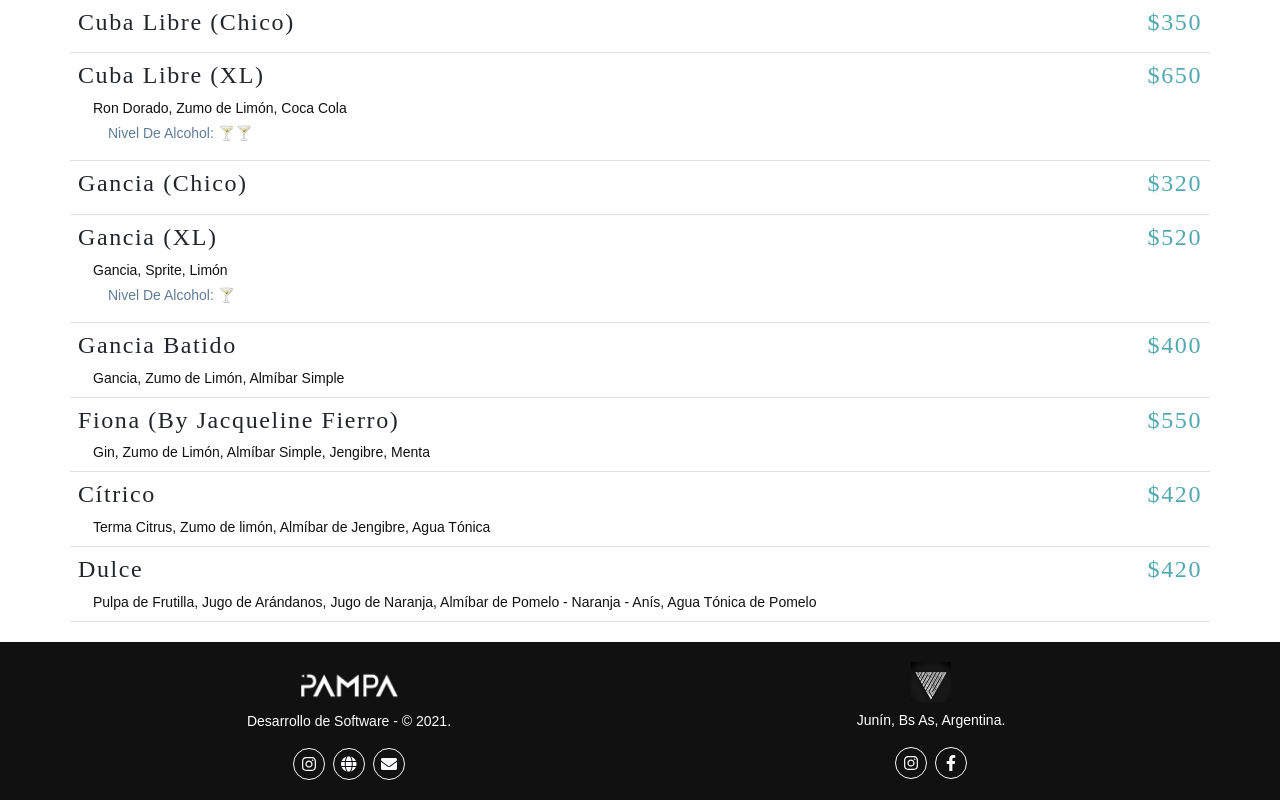
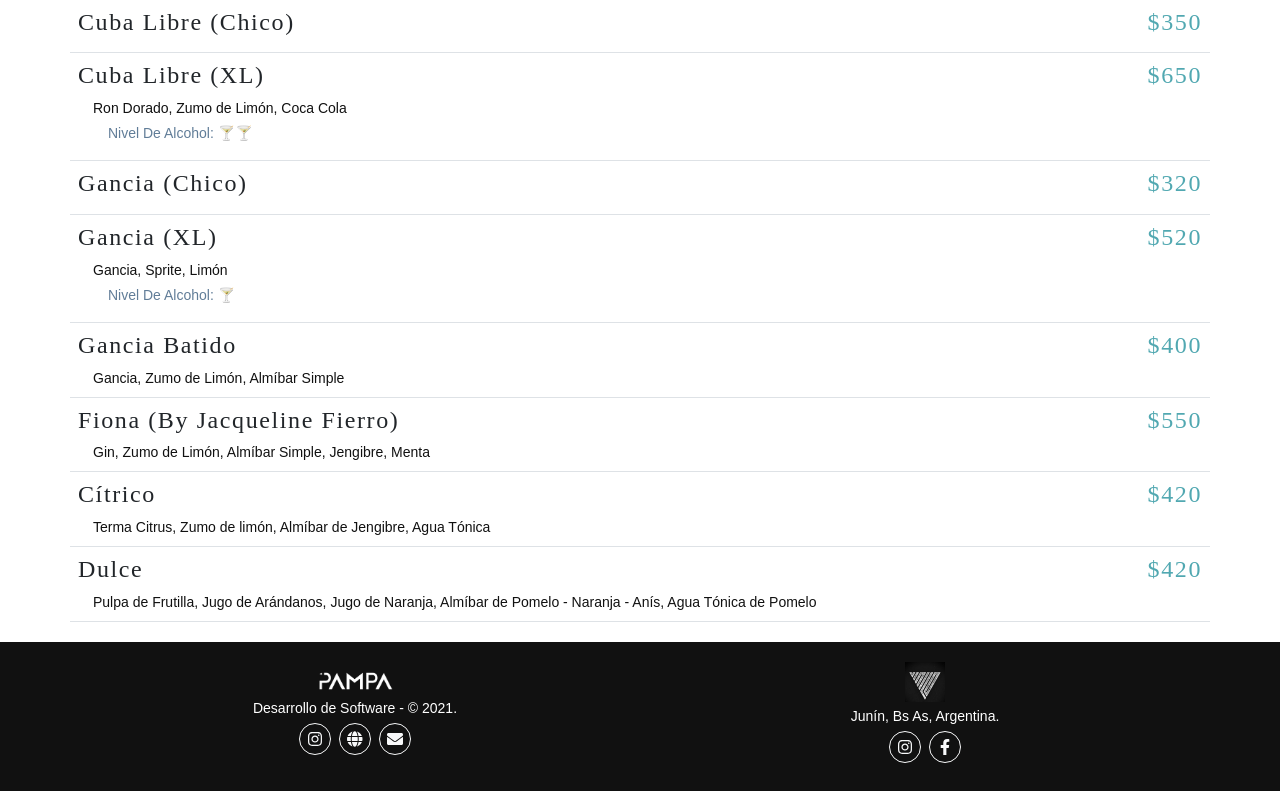
Before and after one commit to santiagocorbanini/menu-vinilo, a React (Create React App) app: page / in a window 1280 px wide. Shown: the part 3807-4607 px from the top of the page. Built offline with nearby package versions, Linux system fonts and the light colour scheme; a web font is replaced by a local one.

Commit message:
arregle footer con padng

```diff
--- a/src/Footer.js
+++ b/src/Footer.js
@@ -5,7 +5,7 @@ const Footer = () => {
   return (
           <div className="footer">
             <div className="container">
-              <div className="row">
+              <div className="row m-0">
                   {/*<!-- Footer Location
                   <div className="col-lg-4 mb-5 mb-lg-0">
                       <h4 className="text-uppercase mb-4">Location</h4>
@@ -17,11 +17,11 @@ const Footer = () => {
                   </div>
                   -->*/}
                   {/*<!-- Footer Social Icons-->*/}
-                  <div className="col-lg-6 mb-5 mb-lg-0">
+                  <div className="col-lg-6 pb-2">
                       <a href="https://www.pampacode.com" target={"_blank"}>
                           <img src={logoPampa} alt="Pampacode" id='logo-footer-pampa' />
                       </a>
-                      <p className="mt-2">
+                      <p className="m-1">
                       Desarrollo de Software - © {(new Date().getFullYear())}.
                       </p>
                       <a className="btn btn-outline-light btn-social mx-1" href="https://www.instagram.com/pampacode" target={"_blank"}><i className="fab fa-fw fa-instagram"></i></a>
@@ -29,9 +29,9 @@ const Footer = () => {
                       <a className="btn btn-outline-light btn-social mx-1" href={"mailto:info@pampacode.com"}><i className="fas fa-envelope"></i></a>
                   </div>
                   {/*<!-- Footer About Text-->*/}
-                  <div className="col-lg-6">
+                  <div className="col-lg-6 pb-2">
                       <img src={logoVinilo} alt="Vinilo Bar" id='logo-vinilo' />
-                      <p className="mt-2">
+                      <p className="m-1">
                           Junín, Bs As, Argentina.
                       </p>
                       <a className="btn btn-outline-light btn-social mx-1" href="https://www.instagram.com/vinilo.bar/" target={"_blank"}><i className="fab fa-fw fa-instagram"></i></a>
--- a/src/index.css
+++ b/src/index.css
@@ -61,7 +61,7 @@
 }
 
 #logo-footer-pampa {
-  width: 100px;
+  width: 75px;
   padding-top: 6px;
 }
 
```
